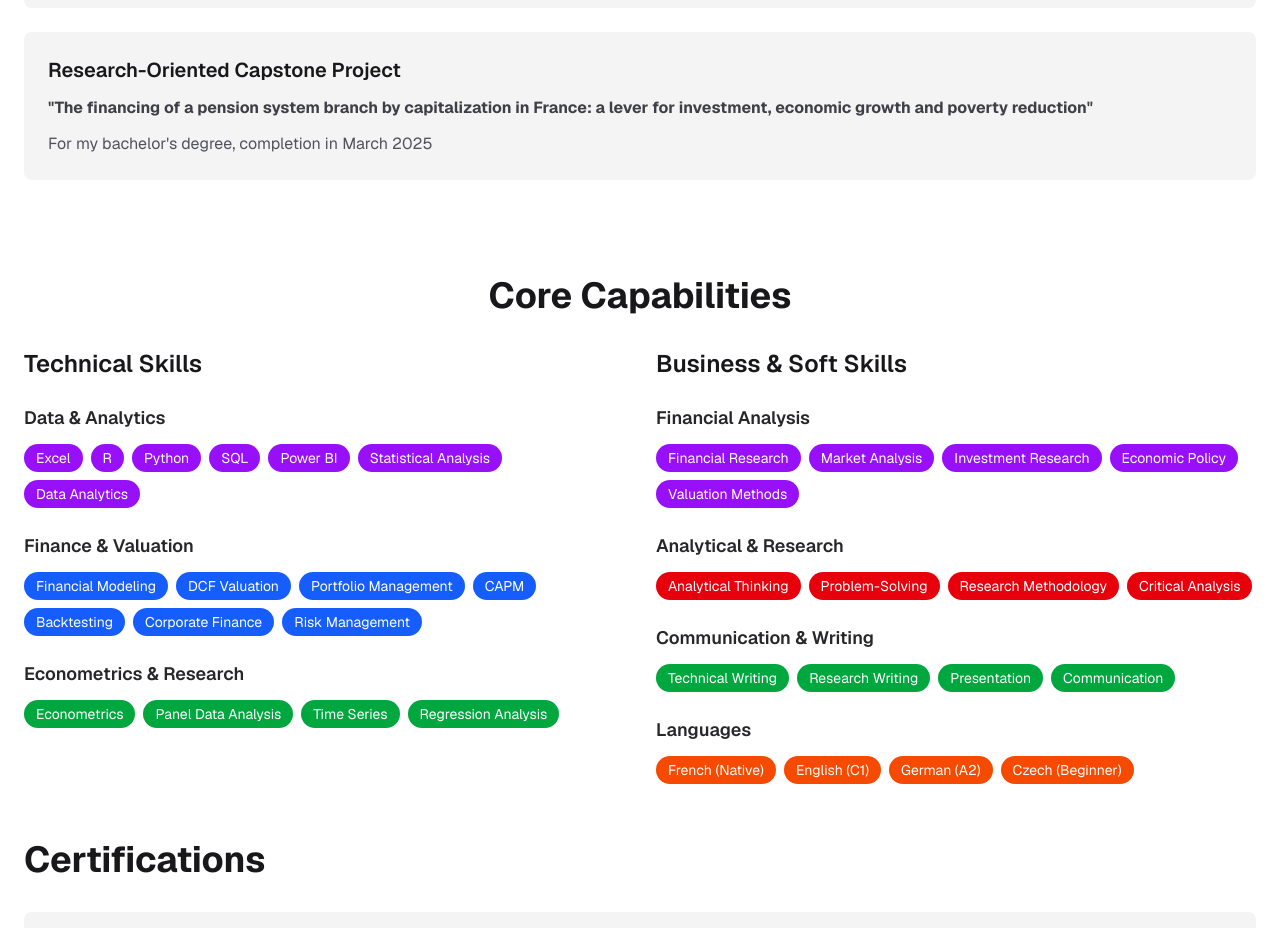
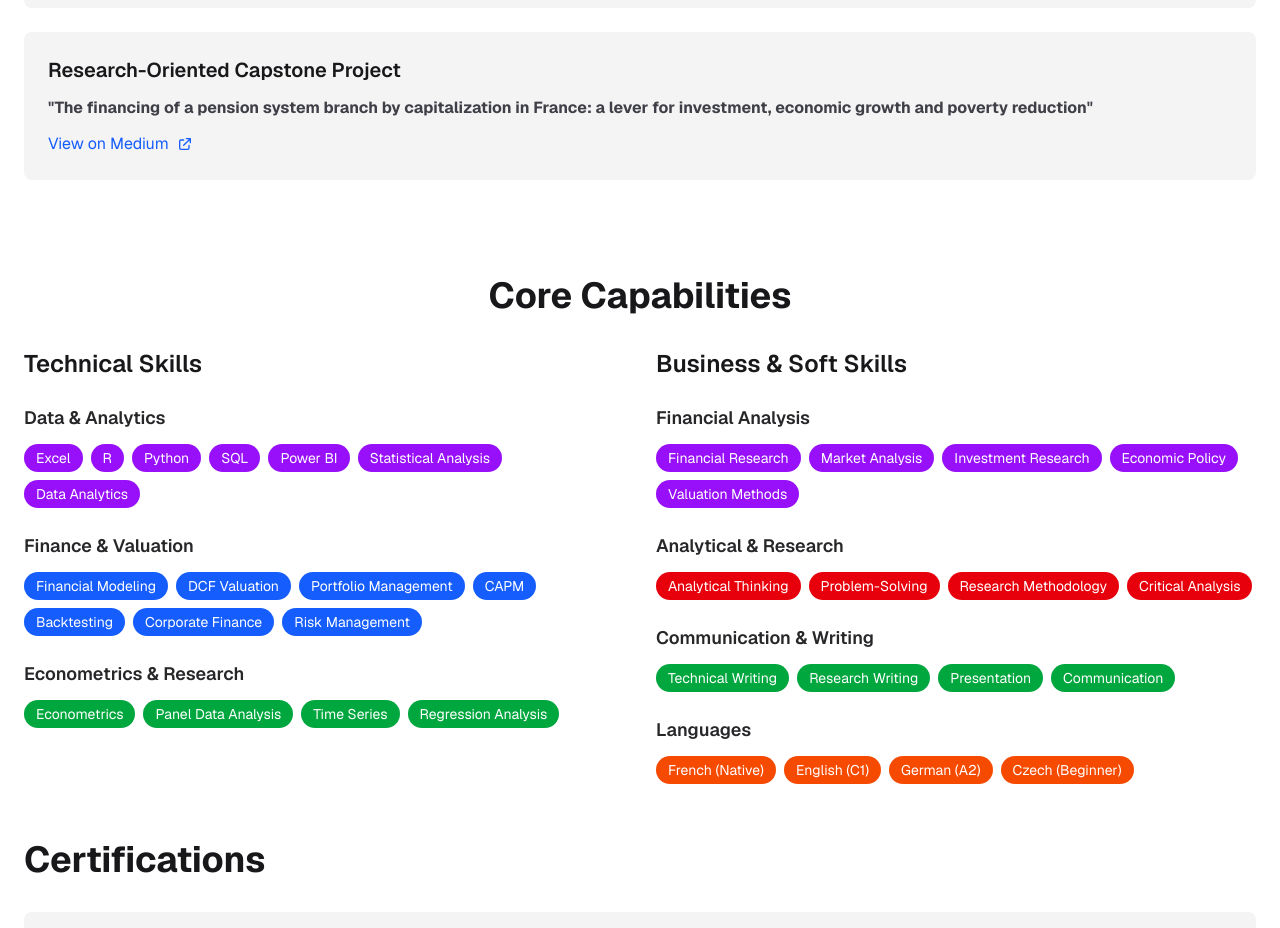
Before and after one commit to chrzsyne/aumartchouk, a Next.js app: page / in a window 1280 px wide. Shown: the part 2880-3808 px from the top of the page. Built offline with nearby package versions, Linux system fonts and the light colour scheme.

Commit message:
Add Medium link to Capstone Project and remove completion date text

```diff
--- a/app/page.tsx
+++ b/app/page.tsx
@@ -324,9 +324,17 @@ export default function Home() {
               <p className="text-zinc-700 dark:text-white mb-3">
                 <strong>"The financing of a pension system branch by capitalization in France: a lever for investment, economic growth and poverty reduction"</strong>
               </p>
-              <p className="text-zinc-600 dark:text-zinc-300">
-                For my bachelor's degree, completion in March 2025
-              </p>
+              <a
+                href="https://medium.com/@aurele.martchouk/capstone-project-frances-capitalized-pension-financing-a-lever-for-investment-economic-growth-d26fc4adec17?postPublishedType=initial"
+                target="_blank"
+                rel="noopener noreferrer"
+                className="text-blue-600 dark:text-blue-400 hover:underline inline-flex items-center gap-2"
+              >
+                View on Medium
+                <svg className="w-4 h-4" fill="none" stroke="currentColor" viewBox="0 0 24 24">
+                  <path strokeLinecap="round" strokeLinejoin="round" strokeWidth={2} d="M10 6H6a2 2 0 00-2 2v10a2 2 0 002 2h10a2 2 0 002-2v-4M14 4h6m0 0v6m0-6L10 14" />
+                </svg>
+              </a>
             </div>
           </div>
         </Section>
```
